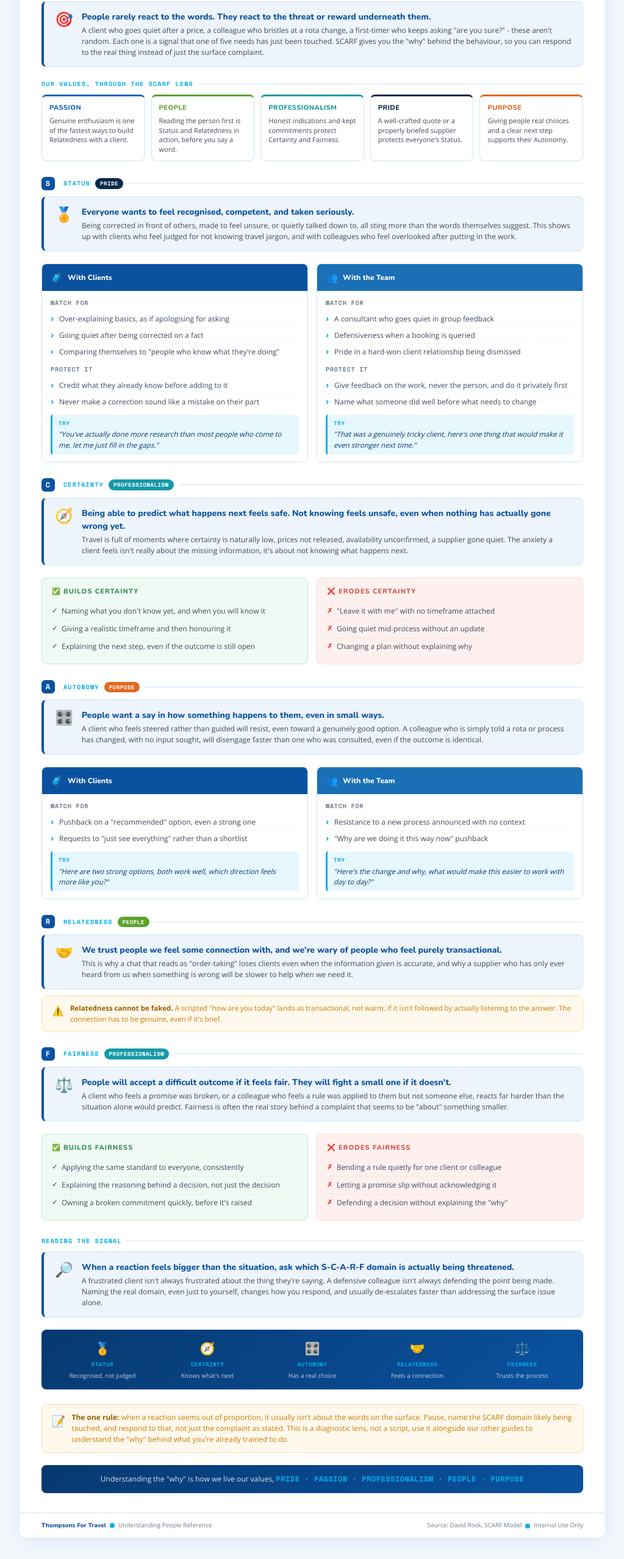
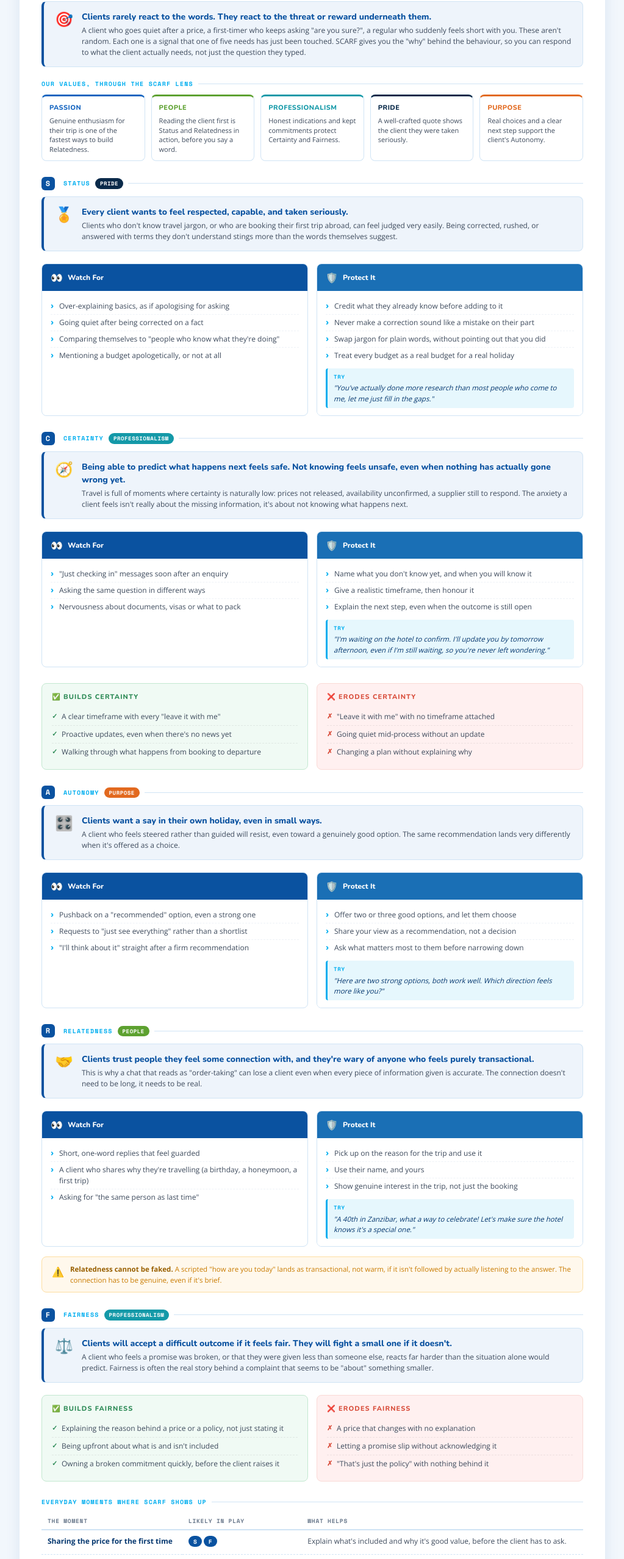
Before and after one commit to robshammond-dot/T4TUnderstandingPeople, a plain HTML site: page index.html in a window 1280 px wide. Shown: the part 223-2779 px from the top of the page at 61% size, without its empty margins (128-1151 px from the left). Drawn offline with nearby package versions, Linux system fonts and the light colour scheme.

Commit message:
Update index.html

```diff
--- a/index.html
+++ b/index.html
@@ -4,7 +4,7 @@
 <meta name="robots" content="noindex, nofollow">
 <meta charset="UTF-8">
 <meta name="viewport" content="width=device-width, initial-scale=1.0">
-<title>Understanding People: The SCARF Model – Thompsons For Travel</title>
+<title>Understanding Our Clients: The SCARF Model - Thompsons For Travel</title>
 <style>
   @import url('https://fonts.googleapis.com/css2?family=Nunito:wght@600;700;800;900&family=Open+Sans:wght@400;600;700&family=Space+Mono:wght@400;700&display=swap');
 
@@ -258,6 +258,39 @@
     .header-title { text-align: left; }
     .body { padding: 22px; }
   }
+
+  .moments { width:100%; border-collapse:collapse; margin-bottom:26px; font-size:12px; }
+  .moments th { font-family:'Space Mono',monospace; font-size:9.5px; letter-spacing:.08em; text-transform:uppercase; color:var(--text-light); text-align:left; padding:6px 10px; border-bottom:2px solid var(--border); }
+  .moments td { padding:9px 10px; border-bottom:1px dashed var(--border); color:var(--text-mid); vertical-align:top; }
+  .moments td:first-child { font-weight:700; color:var(--navy-dark); width:26%; }
+  .moments td:nth-child(2) { width:22%; }
+  .dom { display:inline-block; font-family:'Space Mono',monospace; font-size:9.5px; font-weight:700; background:var(--navy); color:#fff; border-radius:999px; padding:2px 8px; margin:0 3px 3px 0; -webkit-print-color-adjust:exact; print-color-adjust:exact; }
+  .stages { display:grid; grid-template-columns:repeat(4,1fr); gap:12px; margin-bottom:26px; }
+  .stage { border:1px solid var(--border); border-radius:8px; overflow:hidden; background:#fff; }
+  .stage-head { background:var(--navy); color:#fff; padding:9px 12px; font-family:'Nunito',sans-serif; font-weight:800; font-size:12px; -webkit-print-color-adjust:exact; print-color-adjust:exact; }
+  .stage-head small { display:block; font-family:'Space Mono',monospace; font-size:9px; color:var(--cyan); letter-spacing:.08em; text-transform:uppercase; font-weight:700; }
+  .stage:nth-child(2) .stage-head { background:#1A6FB5; }
+  .stage:nth-child(3) .stage-head { background:#1499A8; }
+  .stage:nth-child(4) .stage-head { background:var(--navy-dark); }
+  .stage ul { list-style:none; padding:10px 12px; }
+  .stage li { font-size:11.5px; color:var(--text-mid); padding:4px 0 4px 16px; position:relative; border-bottom:1px dashed #EEF2F7; }
+  .stage li:last-child { border-bottom:none; }
+  .stage li::before { content:'\2713'; position:absolute; left:0; color:var(--cyan); font-weight:700; }
+  .link-row { display:grid; grid-template-columns:1fr 1fr; gap:14px; margin-bottom:24px; }
+  .link-card { display:block; text-decoration:none; border:1px solid var(--border); border-left:4px solid var(--cyan); border-radius:8px; padding:12px 16px; background:var(--navy-light); }
+  .link-card b { font-family:'Nunito',sans-serif; font-weight:800; color:var(--navy); font-size:13px; display:block; }
+  .link-card span { font-size:11.5px; color:var(--text-mid); }
+  @media print { .stage, .link-card, .moments tr { break-inside:avoid; page-break-inside:avoid; } }
+  @media (max-width:820px) { .stages { grid-template-columns:1fr 1fr; } }
+  @media (max-width:560px) {
+    .stages, .link-row { grid-template-columns:1fr; }
+    .header-title p { white-space:normal; }
+    .payoff { grid-template-columns:1fr 1fr; }
+    .moments td:first-child, .moments td:nth-child(2) { width:auto; }
+    .print-btn { position:static; margin:12px auto 0; }
+  }
+  .stage:nth-child(3) .stage-head small { color:#fff; opacity:.85; }
+  @media (min-width:561px) { .header-title { margin-right:150px; } }
 </style>
 </head>
 <body>
@@ -266,7 +299,6 @@
 
 <div class="page">
 
-  <!-- HEADER -->
   <div class="header">
     <div class="header-top">
       <div class="logo-area">
@@ -274,40 +306,36 @@
       </div>
       <div class="header-title">
         <h1>The <span>SCARF</span> Model</h1>
-        <p>Why people react the way they do, and what to do about it</p>
+        <p>Why clients react the way they do, and what to do about it</p>
       </div>
     </div>
   </div>
 
-  <!-- PREMISE STRIP -->
   <div class="premise">
     <span class="premise-icon">🧠</span>
-    <p><span>Developed by Dr David Rock,</span> SCARF names five things our brains treat as rewards or threats: Status, Certainty, Autonomy, Relatedness, Fairness. Read the reaction, and you can usually spot which one is in play.</p>
+    <p><span>Developed by Dr David Rock,</span> SCARF names five things our brains treat as rewards or threats: Status, Certainty, Autonomy, Relatedness, Fairness. Read the client's reaction, and you can usually spot which one is in play.</p>
   </div>
 
-  <!-- BODY -->
   <div class="body">
 
-    <!-- CORE MINDSET -->
     <div class="section-label">The Core Mindset</div>
     <div class="formula-box">
       <div class="formula-icon">🎯</div>
       <div class="formula-text">
-        <strong>People rarely react to the words. They react to the threat or reward underneath them.</strong>
-        <p>A client who goes quiet after a price, a colleague who bristles at a rota change, a first-timer who keeps asking "are you sure?" - these aren't random. Each one is a signal that one of five needs has just been touched. SCARF gives you the "why" behind the behaviour, so you can respond to the real thing instead of just the surface complaint.</p>
+        <strong>Clients rarely react to the words. They react to the threat or reward underneath them.</strong>
+        <p>A client who goes quiet after a price, a first-timer who keeps asking "are you sure?", a regular who suddenly feels short with you. These aren't random. Each one is a signal that one of five needs has just been touched. SCARF gives you the "why" behind the behaviour, so you can respond to what the client actually needs, not just the question they typed.</p>
       </div>
     </div>
 
-    <!-- OUR VALUES -->
     <div class="section-label">Our Values, Through the SCARF Lens</div>
     <div class="values-band">
       <div class="value-cell v-passion">
         <div class="value-name">PASSION</div>
-        <div class="value-desc">Genuine enthusiasm is one of the fastest ways to build Relatedness with a client.</div>
+        <div class="value-desc">Genuine enthusiasm for their trip is one of the fastest ways to build Relatedness.</div>
       </div>
       <div class="value-cell v-people">
         <div class="value-name">PEOPLE</div>
-        <div class="value-desc">Reading the person first is Status and Relatedness in action, before you say a word.</div>
+        <div class="value-desc">Reading the client first is Status and Relatedness in action, before you say a word.</div>
       </div>
       <div class="value-cell v-professionalism">
         <div class="value-name">PROFESSIONALISM</div>
@@ -315,11 +343,11 @@
       </div>
       <div class="value-cell v-pride">
         <div class="value-name">PRIDE</div>
-        <div class="value-desc">A well-crafted quote or a properly briefed supplier protects everyone's Status.</div>
+        <div class="value-desc">A well-crafted quote shows the client they were taken seriously.</div>
       </div>
       <div class="value-cell v-purpose">
         <div class="value-name">PURPOSE</div>
-        <div class="value-desc">Giving people real choices and a clear next step supports their Autonomy.</div>
+        <div class="value-desc">Real choices and a clear next step support the client's Autonomy.</div>
       </div>
     </div>
 
@@ -328,44 +356,32 @@
     <div class="formula-box">
       <div class="formula-icon">🏅</div>
       <div class="formula-text">
-        <strong>Everyone wants to feel recognised, competent, and taken seriously.</strong>
-        <p>Being corrected in front of others, made to feel unsure, or quietly talked down to, all sting more than the words themselves suggest. This shows up with clients who feel judged for not knowing travel jargon, and with colleagues who feel overlooked after putting in the work.</p>
+        <strong>Every client wants to feel respected, capable, and taken seriously.</strong>
+        <p>Clients who don't know travel jargon, or who are booking their first trip abroad, can feel judged very easily. Being corrected, rushed, or answered with terms they don't understand stings more than the words themselves suggest.</p>
       </div>
     </div>
-
     <div class="profile-grid">
       <div class="profile-card client">
-        <div class="profile-card-header"><span class="icon">🧳</span><span class="card-title">With Clients</span></div>
+        <div class="profile-card-header"><span class="icon">👀</span><span class="card-title">Watch For</span></div>
         <div class="profile-card-body">
-          <div class="ask-label">Watch For</div>
           <ul class="q-list">
             <li>Over-explaining basics, as if apologising for asking</li>
             <li>Going quiet after being corrected on a fact</li>
             <li>Comparing themselves to "people who know what they're doing"</li>
+            <li>Mentioning a budget apologetically, or not at all</li>
           </ul>
-          <div class="ask-label">Protect It</div>
+        </div>
+      </div>
+      <div class="profile-card team">
+        <div class="profile-card-header"><span class="icon">🛡️</span><span class="card-title">Protect It</span></div>
+        <div class="profile-card-body">
           <ul class="q-list">
             <li>Credit what they already know before adding to it</li>
             <li>Never make a correction sound like a mistake on their part</li>
+            <li>Swap jargon for plain words, without pointing out that you did</li>
+            <li>Treat every budget as a real budget for a real holiday</li>
           </ul>
           <span class="script"><span class="script-label">Try</span>"You've actually done more research than most people who come to me, let me just fill in the gaps."</span>
-        </div>
-      </div>
-      <div class="profile-card team">
-        <div class="profile-card-header"><span class="icon">👥</span><span class="card-title">With the Team</span></div>
-        <div class="profile-card-body">
-          <div class="ask-label">Watch For</div>
-          <ul class="q-list">
-            <li>A consultant who goes quiet in group feedback</li>
-            <li>Defensiveness when a booking is queried</li>
-            <li>Pride in a hard-won client relationship being dismissed</li>
-          </ul>
-          <div class="ask-label">Protect It</div>
-          <ul class="q-list">
-            <li>Give feedback on the work, never the person, and do it privately first</li>
-            <li>Name what someone did well before what needs to change</li>
-          </ul>
-          <span class="script"><span class="script-label">Try</span>"That was a genuinely tricky client, here's one thing that would make it even stronger next time."</span>
         </div>
       </div>
     </div>
@@ -376,17 +392,39 @@
       <div class="formula-icon">🧭</div>
       <div class="formula-text">
         <strong>Being able to predict what happens next feels safe. Not knowing feels unsafe, even when nothing has actually gone wrong yet.</strong>
-        <p>Travel is full of moments where certainty is naturally low, prices not released, availability unconfirmed, a supplier gone quiet. The anxiety a client feels isn't really about the missing information, it's about not knowing what happens next.</p>
+        <p>Travel is full of moments where certainty is naturally low: prices not released, availability unconfirmed, a supplier still to respond. The anxiety a client feels isn't really about the missing information, it's about not knowing what happens next.</p>
       </div>
     </div>
-
+    <div class="profile-grid">
+      <div class="profile-card client">
+        <div class="profile-card-header"><span class="icon">👀</span><span class="card-title">Watch For</span></div>
+        <div class="profile-card-body">
+          <ul class="q-list">
+            <li>"Just checking in" messages soon after an enquiry</li>
+            <li>Asking the same question in different ways</li>
+            <li>Nervousness about documents, visas or what to pack</li>
+          </ul>
+        </div>
+      </div>
+      <div class="profile-card team">
+        <div class="profile-card-header"><span class="icon">🛡️</span><span class="card-title">Protect It</span></div>
+        <div class="profile-card-body">
+          <ul class="q-list">
+            <li>Name what you don't know yet, and when you will know it</li>
+            <li>Give a realistic timeframe, then honour it</li>
+            <li>Explain the next step, even when the outcome is still open</li>
+          </ul>
+          <span class="script"><span class="script-label">Try</span>"I'm waiting on the hotel to confirm. I'll update you by tomorrow afternoon, even if I'm still waiting, so you're never left wondering."</span>
+        </div>
+      </div>
+    </div>
     <div class="do-dont">
       <div class="do-box">
         <div class="do-dont-title">✅ Builds Certainty</div>
         <ul>
-          <li>Naming what you don't know yet, and when you will know it</li>
-          <li>Giving a realistic timeframe and then honouring it</li>
-          <li>Explaining the next step, even if the outcome is still open</li>
+          <li>A clear timeframe with every "leave it with me"</li>
+          <li>Proactive updates, even when there's no news yet</li>
+          <li>Walking through what happens from booking to departure</li>
         </ul>
       </div>
       <div class="dont-box">
@@ -404,32 +442,30 @@
     <div class="formula-box">
       <div class="formula-icon">🎛️</div>
       <div class="formula-text">
-        <strong>People want a say in how something happens to them, even in small ways.</strong>
-        <p>A client who feels steered rather than guided will resist, even toward a genuinely good option. A colleague who is simply told a rota or process has changed, with no input sought, will disengage faster than one who was consulted, even if the outcome is identical.</p>
+        <strong>Clients want a say in their own holiday, even in small ways.</strong>
+        <p>A client who feels steered rather than guided will resist, even toward a genuinely good option. The same recommendation lands very differently when it's offered as a choice.</p>
       </div>
     </div>
-
     <div class="profile-grid">
       <div class="profile-card client">
-        <div class="profile-card-header"><span class="icon">🧳</span><span class="card-title">With Clients</span></div>
+        <div class="profile-card-header"><span class="icon">👀</span><span class="card-title">Watch For</span></div>
         <div class="profile-card-body">
-          <div class="ask-label">Watch For</div>
           <ul class="q-list">
             <li>Pushback on a "recommended" option, even a strong one</li>
             <li>Requests to "just see everything" rather than a shortlist</li>
+            <li>"I'll think about it" straight after a firm recommendation</li>
           </ul>
-          <span class="script"><span class="script-label">Try</span>"Here are two strong options, both work well, which direction feels more like you?"</span>
         </div>
       </div>
       <div class="profile-card team">
-        <div class="profile-card-header"><span class="icon">👥</span><span class="card-title">With the Team</span></div>
+        <div class="profile-card-header"><span class="icon">🛡️</span><span class="card-title">Protect It</span></div>
         <div class="profile-card-body">
-          <div class="ask-label">Watch For</div>
           <ul class="q-list">
-            <li>Resistance to a new process announced with no context</li>
-            <li>"Why are we doing it this way now" pushback</li>
+            <li>Offer two or three good options, and let them choose</li>
+            <li>Share your view as a recommendation, not a decision</li>
+            <li>Ask what matters most to them before narrowing down</li>
           </ul>
-          <span class="script"><span class="script-label">Try</span>"Here's the change and why, what would make this easier to work with day to day?"</span>
+          <span class="script"><span class="script-label">Try</span>"Here are two strong options, both work well. Which direction feels more like you?"</span>
         </div>
       </div>
     </div>
@@ -439,11 +475,33 @@
     <div class="formula-box">
       <div class="formula-icon">🤝</div>
       <div class="formula-text">
-        <strong>We trust people we feel some connection with, and we're wary of people who feel purely transactional.</strong>
-        <p>This is why a chat that reads as "order-taking" loses clients even when the information given is accurate, and why a supplier who has only ever heard from us when something is wrong will be slower to help when we need it.</p>
+        <strong>Clients trust people they feel some connection with, and they're wary of anyone who feels purely transactional.</strong>
+        <p>This is why a chat that reads as "order-taking" can lose a client even when every piece of information given is accurate. The connection doesn't need to be long, it needs to be real.</p>
       </div>
     </div>
-
+    <div class="profile-grid">
+      <div class="profile-card client">
+        <div class="profile-card-header"><span class="icon">👀</span><span class="card-title">Watch For</span></div>
+        <div class="profile-card-body">
+          <ul class="q-list">
+            <li>Short, one-word replies that feel guarded</li>
+            <li>A client who shares why they're travelling (a birthday, a honeymoon, a first trip)</li>
+            <li>Asking for "the same person as last time"</li>
+          </ul>
+        </div>
+      </div>
+      <div class="profile-card team">
+        <div class="profile-card-header"><span class="icon">🛡️</span><span class="card-title">Protect It</span></div>
+        <div class="profile-card-body">
+          <ul class="q-list">
+            <li>Pick up on the reason for the trip and use it</li>
+            <li>Use their name, and yours</li>
+            <li>Show genuine interest in the trip, not just the booking</li>
+          </ul>
+          <span class="script"><span class="script-label">Try</span>"A 40th in Zanzibar, what a way to celebrate! Let's make sure the hotel knows it's a special one."</span>
+        </div>
+      </div>
+    </div>
     <div class="caution">
       <span class="caution-icon">⚠️</span>
       <p><strong>Relatedness cannot be faked.</strong> A scripted "how are you today" lands as transactional, not warm, if it isn't followed by actually listening to the answer. The connection has to be genuine, even if it's brief.</p>
@@ -454,82 +512,73 @@
     <div class="formula-box">
       <div class="formula-icon">⚖️</div>
       <div class="formula-text">
-        <strong>People will accept a difficult outcome if it feels fair. They will fight a small one if it doesn't.</strong>
-        <p>A client who feels a promise was broken, or a colleague who feels a rule was applied to them but not someone else, reacts far harder than the situation alone would predict. Fairness is often the real story behind a complaint that seems to be "about" something smaller.</p>
+        <strong>Clients will accept a difficult outcome if it feels fair. They will fight a small one if it doesn't.</strong>
+        <p>A client who feels a promise was broken, or that they were given less than someone else, reacts far harder than the situation alone would predict. Fairness is often the real story behind a complaint that seems to be "about" something smaller.</p>
       </div>
     </div>
-
     <div class="do-dont">
       <div class="do-box">
         <div class="do-dont-title">✅ Builds Fairness</div>
         <ul>
-          <li>Applying the same standard to everyone, consistently</li>
-          <li>Explaining the reasoning behind a decision, not just the decision</li>
-          <li>Owning a broken commitment quickly, before it's raised</li>
+          <li>Explaining the reason behind a price or a policy, not just stating it</li>
+          <li>Being upfront about what is and isn't included</li>
+          <li>Owning a broken commitment quickly, before the client raises it</li>
         </ul>
       </div>
       <div class="dont-box">
         <div class="do-dont-title">❌ Erodes Fairness</div>
         <ul>
-          <li>Bending a rule quietly for one client or colleague</li>
+          <li>A price that changes with no explanation</li>
           <li>Letting a promise slip without acknowledging it</li>
-          <li>Defending a decision without explaining the "why"</li>
+          <li>"That's just the policy" with nothing behind it</li>
         </ul>
       </div>
     </div>
+
+    <!-- MOMENTS -->
+    <div class="section-label">Everyday Moments Where SCARF Shows Up</div>
+    <table class="moments">
+      <thead><tr><th>The moment</th><th>Likely in play</th><th>What helps</th></tr></thead>
+      <tbody>
+        <tr><td>Sharing the price for the first time</td><td><span class="dom">S</span><span class="dom">F</span></td><td>Explain what's included and why it's good value, before the client has to ask.</td></tr>
+        <tr><td>Waiting on availability or a supplier</td><td><span class="dom">C</span></td><td>Give a clear time for your next update, and send it even if there's no news.</td></tr>
+        <tr><td>A first-time traveller</td><td><span class="dom">S</span><span class="dom">C</span></td><td>Walk through the basics without making them feel they should already know.</td></tr>
+        <tr><td>Picking up a chat from Tommy</td><td><span class="dom">R</span><span class="dom">C</span></td><td>Introduce yourself by name, and show you've read what they already shared.</td></tr>
+        <tr><td>A price or availability change after quoting</td><td><span class="dom">F</span><span class="dom">C</span></td><td>Tell them early, explain why, and offer the options available.</td></tr>
+        <tr><td>A client who wants to see "everything"</td><td><span class="dom">A</span></td><td>Offer a short, strong list and invite them to shape it further.</td></tr>
+      </tbody>
+    </table>
 
     <div class="section-label">Reading the Signal</div>
     <div class="formula-box">
       <div class="formula-icon">🔎</div>
       <div class="formula-text">
-        <strong>When a reaction feels bigger than the situation, ask which S-C-A-R-F domain is actually being threatened.</strong>
-        <p>A frustrated client isn't always frustrated about the thing they're saying. A defensive colleague isn't always defending the point being made. Naming the real domain, even just to yourself, changes how you respond, and usually de-escalates faster than addressing the surface issue alone.</p>
+        <strong>When a reaction feels bigger than the situation, ask which S-C-A-R-F need is actually being touched.</strong>
+        <p>A frustrated client isn't always frustrated about the thing they're saying. Naming the real need, even just to yourself, changes how you respond, and usually settles things faster than answering the surface question alone.</p>
       </div>
     </div>
 
     <div class="payoff">
-      <div class="payoff-item">
-        <div class="p-icon">🏅</div>
-        <div class="p-label">Status</div>
-        <div class="p-desc">Recognised, not judged</div>
-      </div>
-      <div class="payoff-item">
-        <div class="p-icon">🧭</div>
-        <div class="p-label">Certainty</div>
-        <div class="p-desc">Knows what's next</div>
-      </div>
-      <div class="payoff-item">
-        <div class="p-icon">🎛️</div>
-        <div class="p-label">Autonomy</div>
-        <div class="p-desc">Has a real choice</div>
-      </div>
-      <div class="payoff-item">
-        <div class="p-icon">🤝</div>
-        <div class="p-label">Relatedness</div>
-        <div class="p-desc">Feels a connection</div>
-      </div>
-      <div class="payoff-item">
-        <div class="p-icon">⚖️</div>
-        <div class="p-label">Fairness</div>
-        <div class="p-desc">Trusts the process</div>
-      </div>
+      <div class="payoff-item"><div class="p-icon">🏅</div><div class="p-label">Status</div><div class="p-desc">Respected, not judged</div></div>
+      <div class="payoff-item"><div class="p-icon">🧭</div><div class="p-label">Certainty</div><div class="p-desc">Knows what's next</div></div>
+      <div class="payoff-item"><div class="p-icon">🎛️</div><div class="p-label">Autonomy</div><div class="p-desc">Has a real choice</div></div>
+      <div class="payoff-item"><div class="p-icon">🤝</div><div class="p-label">Relatedness</div><div class="p-desc">Feels a connection</div></div>
+      <div class="payoff-item"><div class="p-icon">⚖️</div><div class="p-label">Fairness</div><div class="p-desc">Trusts the process</div></div>
     </div>
 
     <div class="reminder">
       <span class="reminder-icon">📝</span>
-      <p><strong>The one rule:</strong> when a reaction seems out of proportion, it usually isn't about the words on the surface. Pause, name the SCARF domain likely being touched, and respond to that, not just the complaint as stated. This is a diagnostic lens, not a script, use it alongside our other guides to understand the "why" behind what you're already trained to do.</p>
+      <p><strong>The one rule:</strong> when a client's reaction seems out of proportion, it usually isn't about the words on the surface. Pause, name the SCARF need likely being touched, and respond to that, not just the question as stated. This is a way of understanding clients, not a script. Use it alongside our other guides to understand the "why" behind what you're already trained to do.</p>
     </div>
 
-    <!-- CLOSING VALUES BAND -->
     <div class="closing-band">
       <p>Understanding the "why" is how we live our values, <span>PRIDE &middot; PASSION &middot; PROFESSIONALISM &middot; PEOPLE &middot; PURPOSE</span></p>
     </div>
 
   </div>
 
-  <!-- FOOTER -->
   <div class="footer">
-    <p><span class="brand">Thompsons For Travel</span><span class="cyan-dot"></span>Understanding People Reference</p>
+    <p><span class="brand">Thompsons For Travel</span><span class="cyan-dot"></span>Understanding Our Clients</p>
     <p>Source: David Rock, SCARF Model<span class="cyan-dot"></span>Internal Use Only</p>
   </div>
 
```
